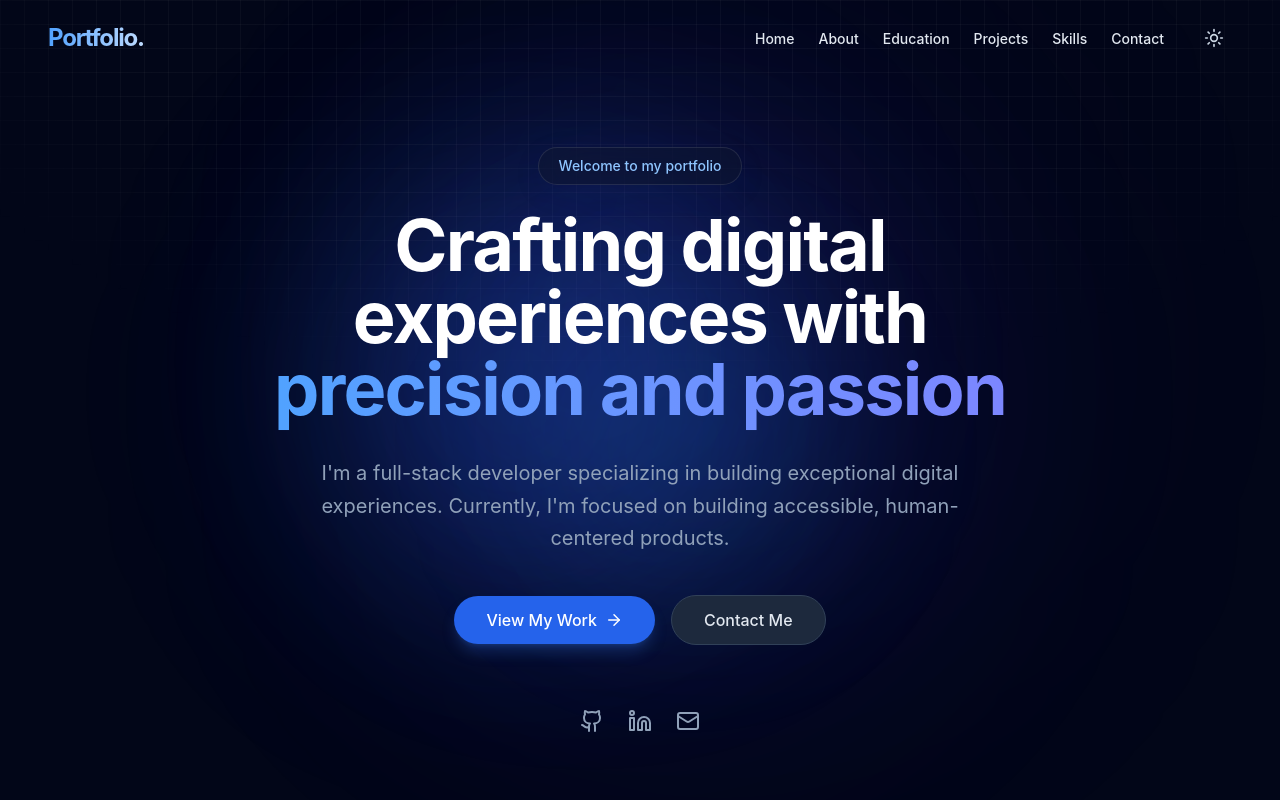
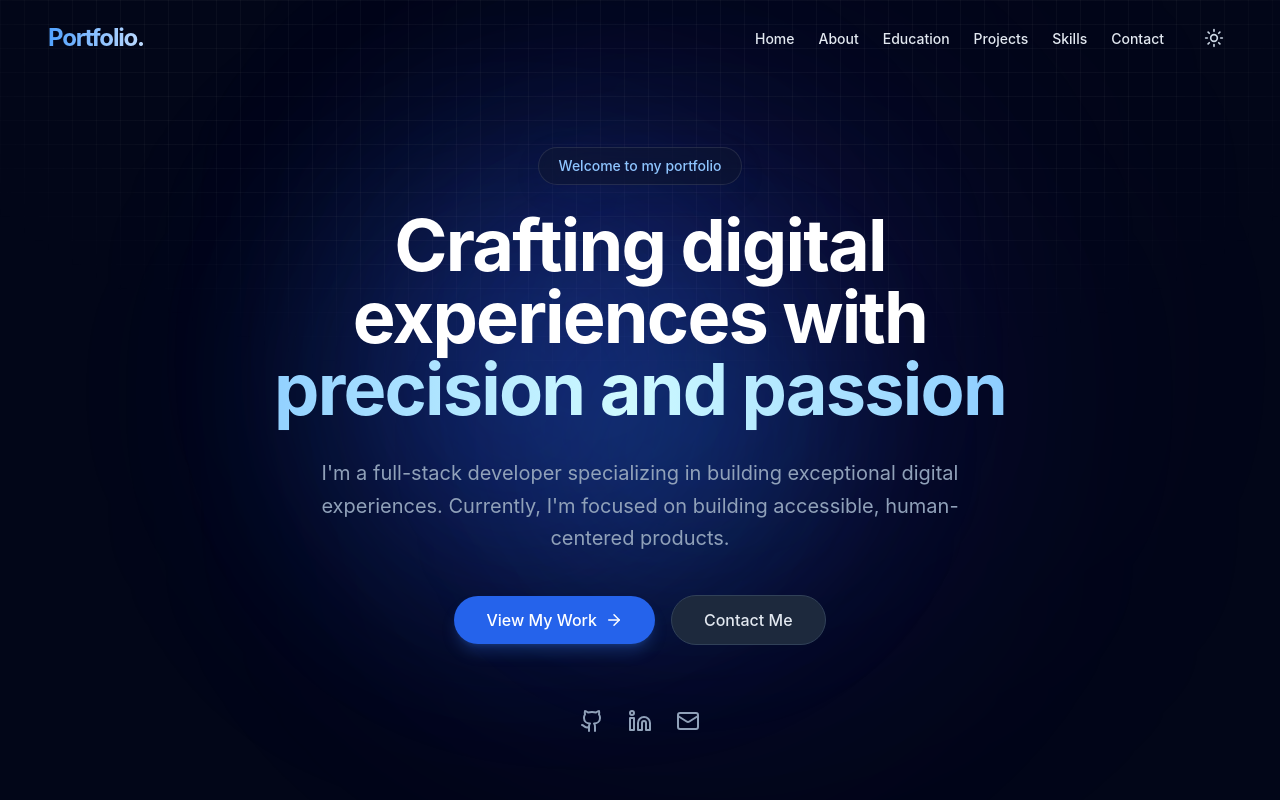
Before and after one commit to ravi-arnan/modern-portfolio, a React (Vite) app: page / in a window 1280 px wide. Shown: the top 800 px of the page. Built offline with nearby package versions, Linux system fonts and the light colour scheme.

Commit message:
feat: Add an animated gradient text effect to the hero title and adjust the radial glow's size and opacity.

```diff
--- a/src/components/Hero.tsx
+++ b/src/components/Hero.tsx
@@ -13,7 +13,7 @@ export function Hero() {
         mouseY.set(clientY - top);
     }
 
-    const glowBackground = useMotionTemplate`radial-gradient(300px circle at ${mouseX}px ${mouseY}px, rgba(59, 130, 246, 0.15), rgba(59, 130, 246, 0) 100%)`;
+    const glowBackground = useMotionTemplate`radial-gradient(350px circle at ${mouseX}px ${mouseY}px, rgba(59, 130, 246, 0.45), rgba(59, 130, 246, 0) 100%)`;
 
     return (
         <section
@@ -53,7 +53,7 @@ export function Hero() {
                             className="text-5xl md:text-7xl font-bold tracking-tight mb-8 text-slate-900 dark:text-white relative z-10"
                         >
                             Crafting digital experiences with <br className="hidden md:block" />
-                            <span className="text-transparent bg-clip-text bg-gradient-to-r from-blue-600 to-indigo-600 dark:from-blue-400 dark:to-indigo-400">
+                            <span className="text-transparent bg-clip-text bg-gradient-to-r from-blue-500 via-sky-200 to-blue-500 dark:from-blue-400 dark:via-cyan-100 dark:to-blue-400 animate-gradient-x bg-[length:200%_auto]">
                                 precision and passion
                             </span>
                         </motion.h1>
--- a/src/index.css
+++ b/src/index.css
@@ -83,3 +83,22 @@
     transform: translateX(100%);
   }
 }
+
+/* Gradient Color Switching Animation */
+@keyframes gradient-x {
+  0% {
+    background-size: 200% auto;
+    background-position: 200% center;
+  }
+
+  100% {
+    background-size: 200% auto;
+    background-position: -200% center;
+  }
+}
+
+@layer utilities {
+  .animate-gradient-x {
+    animation: gradient-x 4s linear infinite;
+  }
+}
```
